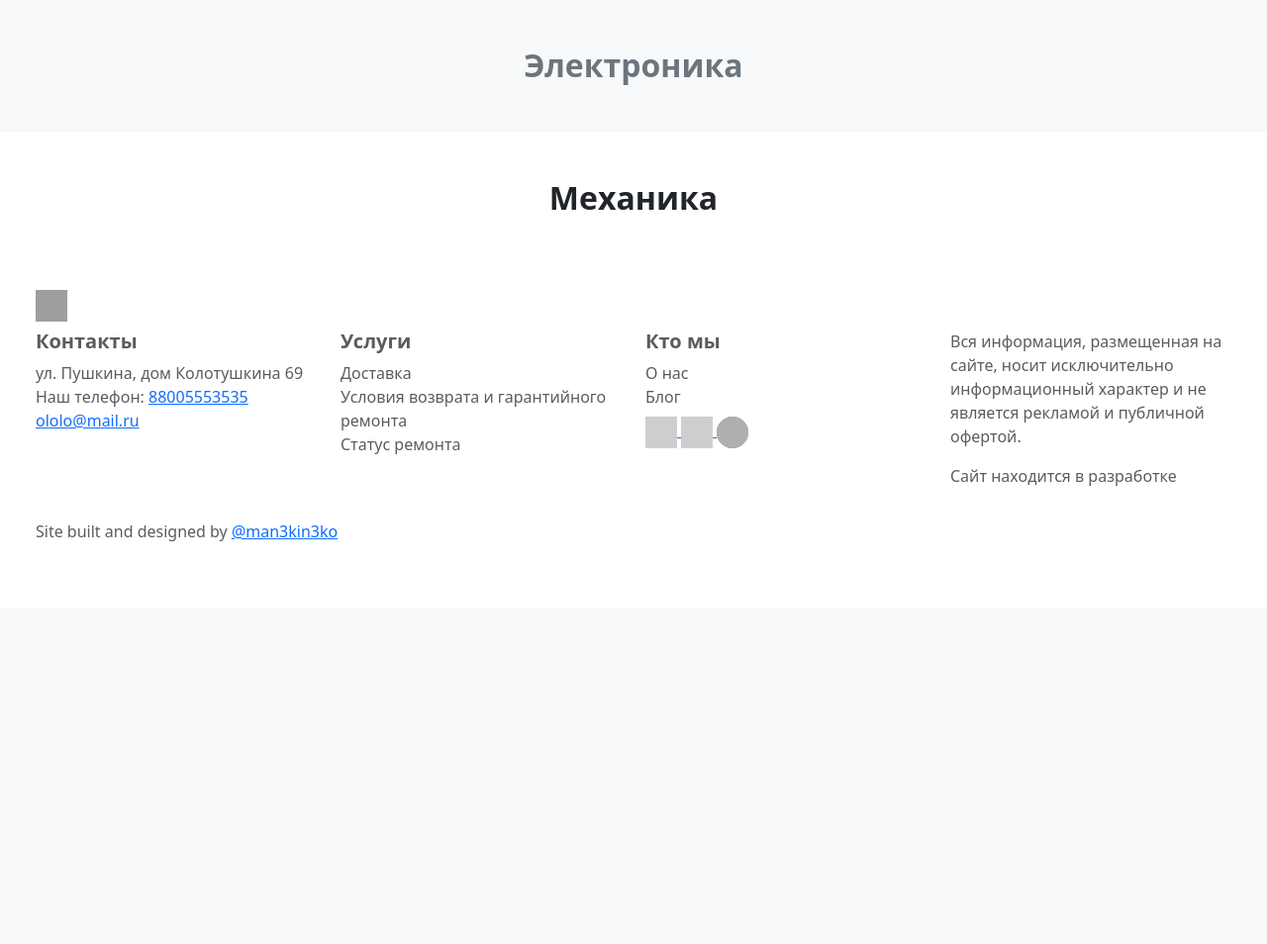
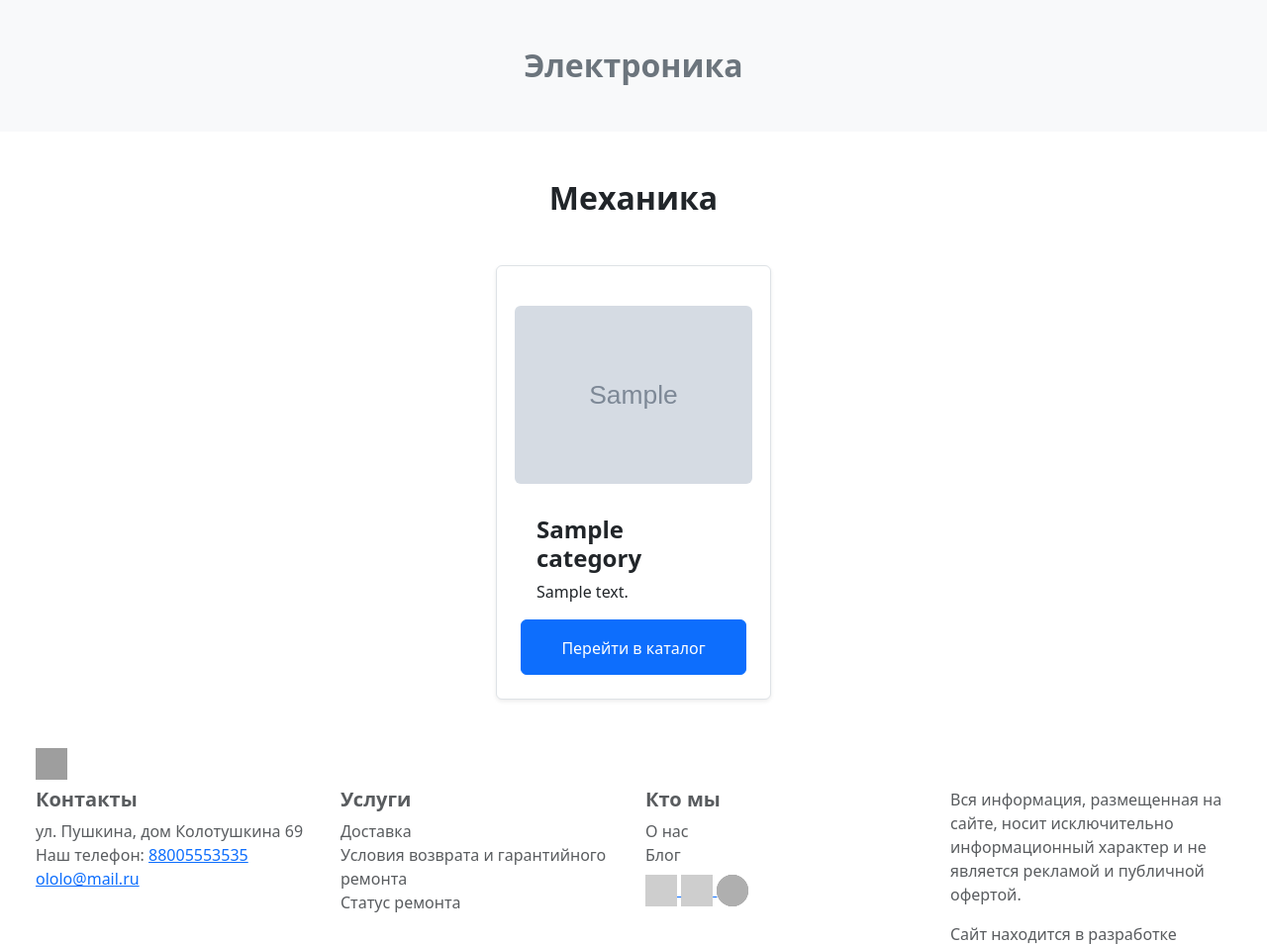
Before and after one commit to man3kin3ko/masterskaya, a Flask app: page /store/spares/ in a window 1280 px wide. Shown: the part 186-1140 px from the top of the page at 99% size. Before the commit the page ends 733 px from the top, so only its background shows below. Run offline with Flask 3, Linux system fonts and the light colour scheme; tables that the repository leaves empty hold one stand-in row (values such as "Sample post"); grey boxes marked "Sample" are stand-in pictures; grey boxes are pictures that could not be loaded.

Commit message:
integrated db to flask

```diff
--- a/backend/app/db_models.py
+++ b/backend/app/db_models.py
@@ -26,6 +26,7 @@ def close_db(e=None):
         db.close()
 
 def get_spares(spare_type, spare_category):
+
     return db.session.execute(
         select(Spare)
         .join(Spare.brand)
@@ -45,6 +46,11 @@ def get_brands(spare_type, spare_category):
         .order_by(Brand.id)
         .distinct()
         ).all()
+
+def get_categs():
+    return db.session.execute(
+        select(SpareCategory)
+    ).all()
 
 class Status(enum.Enum):
     ORDERED = "ordered"
--- a/backend/app/run.py
+++ b/backend/app/run.py
@@ -3,7 +3,7 @@ from flask import Flask, request, redirect, render_template
 from app.config import Config
 from app.utils import cycle_list
 from sqlalchemy import insert
-from app.db_models import get_db, get_spares, get_brands, Brand, Spare, SpareCategory
+from app.db_models import get_db, get_spares, get_brands, get_categs, Brand, Spare, SpareCategory
 
 app = Flask(__name__, static_folder="dist", static_url_path="")
 app.config["SQLALCHEMY_DATABASE_URI"] = "sqlite:///database.db"
@@ -26,7 +26,7 @@ def page_not_found(e):
 
 @app.route("/store/")
 def store():
-    return render_template("store.html", config=Config, categs=cycle_list())
+    return render_template("store.html", config=Config, categs=cycle_list(get_categs()))
 
 
 @app.route("/store/cameras/")
@@ -36,7 +36,7 @@ def cameras():
 
 @app.route("/store/spares/")
 def spares():
-    return render_template("spares.html", config=Config, categs=None)
+    return render_template("spares.html", config=Config, categs=get_categs())
 
 
 @app.route("/store/spares/mecha")
@@ -52,7 +52,7 @@ def rest_spare_electrical_redirect():
 @app.route("/store/spares/mecha/<spare_category>/")
 @app.route("/store/spares/electrical/<spare_category>/")
 def electrical_details(spare_category):
-    spare_type = request.path.split("/")[3]
+    spare_type = "MECHA" if request.path.split("/")[3] == 'mecha' else "ELECTRIC"
     return render_template(
         "detail-catalogue-page.html",
         config=Config,
@@ -90,28 +90,28 @@ def init_db_command():
             [
                 {
                     "name": "Затворы",
-                    "type": "mecha",
+                    "type": "MECHA",
                     "description": "хуйхуйхуйхуйхуй",
                     "image_name": "3b71160fc60290752cb7.jpg",
                     "prog_name": "shutter",
                 },
                 {
                     "name": "Затворы",
-                    "type": "electrical",
+                    "type": "ELECTRIC",
                     "description": "хуйхуйхуйхуйхуй",
                     "image_name": "3b71160fc60290752cb7.jpg",
                     "prog_name": "shutter",
                 },
                 {
                     "name": "Матрицы",
-                    "type": "electrical",
+                    "type": "ELECTRIC",
                     "description": "хуйхуйхуйхуйхуй",
                     "image_name": "3b71160fc60290752cb7.jpg",
                     "prog_name": "matrices",
                 },
                 {
                     "name": "Шлейфы",
-                    "type": "electrical",
+                    "type": "ELECTRIC",
                     "description": "хуйхуйхуйхуйхуй",
                     "image_name": "3b71160fc60290752cb7.jpg",
                     "prog_name": "stubs",
--- a/backend/app/templates/spares.html
+++ b/backend/app/templates/spares.html
@@ -13,17 +13,17 @@
                 <h2 class="fw-bold text-secondary my-5 text-center">Электроника</h2>
                 {% if categs %}
                 {% for i in categs %}
-                  {% if i.type == "electrical" %}
+                  {% if i.SpareCategory.type.value == "electrical" %}
                     <div class="col-sm-12 col-md-4 col-lg-3 col-xxl-2 d-flex align-items-stretch justify-content-center">
                       <div class="row p-4 g-0 border rounded overflow-hidden flex-md-row mb-4 shadow-sm h-md-250 position-relative card bounce w-100">
                         <div class="col-12 d-flex justify-content-center">
-                        <img src="{{ url_for('static', filename=i.image_name) }}" style="max-width: 15em;" class="rounded m-3 img-fluid">
+                        <img src="{{ url_for('static', filename=i.SpareCategory.image_name) }}" style="max-width: 15em;" class="rounded m-3 img-fluid">
                         </div>
                         <div class="card-body">
-                          <h4 class="fw-bold">{{i.name}}</h4>
-                          <p class="card-text mb-auto">{{i.description}}</p>
+                          <h4 class="fw-bold">{{i.SpareCategory.name}}</h4>
+                          <p class="card-text mb-auto">{{i.SpareCategory.description}}</p>
                         </div>
-                        <a href="/store/spares/{{i.type}}/{{i.prog_name}}/" class="btn btn-primary p-3" style="height: 3.5em;" type="button">Перейти в каталог</a>
+                        <a href="/store/spares/{{i.SpareCategory.type.value}}/{{i.SpareCategory.prog_name}}/" class="btn btn-primary p-3" style="height: 3.5em;" type="button">Перейти в каталог</a>
                       </div>
                     </div>
                   {% endif %}
@@ -38,17 +38,17 @@
                 <h2 class="fw-bold my-5 text-center">Механика</h2>
                 {% if categs %}
                 {% for i in categs %}
-                  {% if i.type == "mecha" %}
+                  {% if i.SpareCategory.type.value == "mecha" %}
                     <div class="col-sm-12 col-md-4 col-lg-3 col-xxl-2 d-flex align-items-stretch justify-content-center">
                       <div class="row p-4 g-0 border rounded overflow-hidden flex-md-row mb-4 shadow-sm h-md-250 position-relative card bounce w-100">
                         <div class="col-12 d-flex justify-content-center">
-                        <img src="{{ url_for('static', filename=i.image_name) }}" style="max-width: 15em;" class="rounded m-3 img-fluid">
+                        <img src="{{ url_for('static', filename=i.SpareCategory.image_name) }}" style="max-width: 15em;" class="rounded m-3 img-fluid">
                         </div>
                         <div class="card-body">
-                          <h4 class="fw-bold">{{i.name}}</h4>
-                          <p class="card-text mb-auto">{{i.description}}</p>
+                          <h4 class="fw-bold">{{i.SpareCategory.name}}</h4>
+                          <p class="card-text mb-auto">{{i.SpareCategory.description}}</p>
                         </div>
-                        <a href="/store/spares/{{i.type}}/{{i.prog_name}}/" class="btn btn-primary p-3" style="height: 3.5em;" type="button">Перейти в каталог</a>
+                        <a href="/store/spares/{{i.SpareCategory.type.value}}/{{i.SpareCategory.prog_name}}/" class="btn btn-primary p-3" style="height: 3.5em;" type="button">Перейти в каталог</a>
                       </div>
                     </div>
                   {% endif %}
```
Also changed, not shown: backend/app/templates/store.html (+5 -5 lines).
